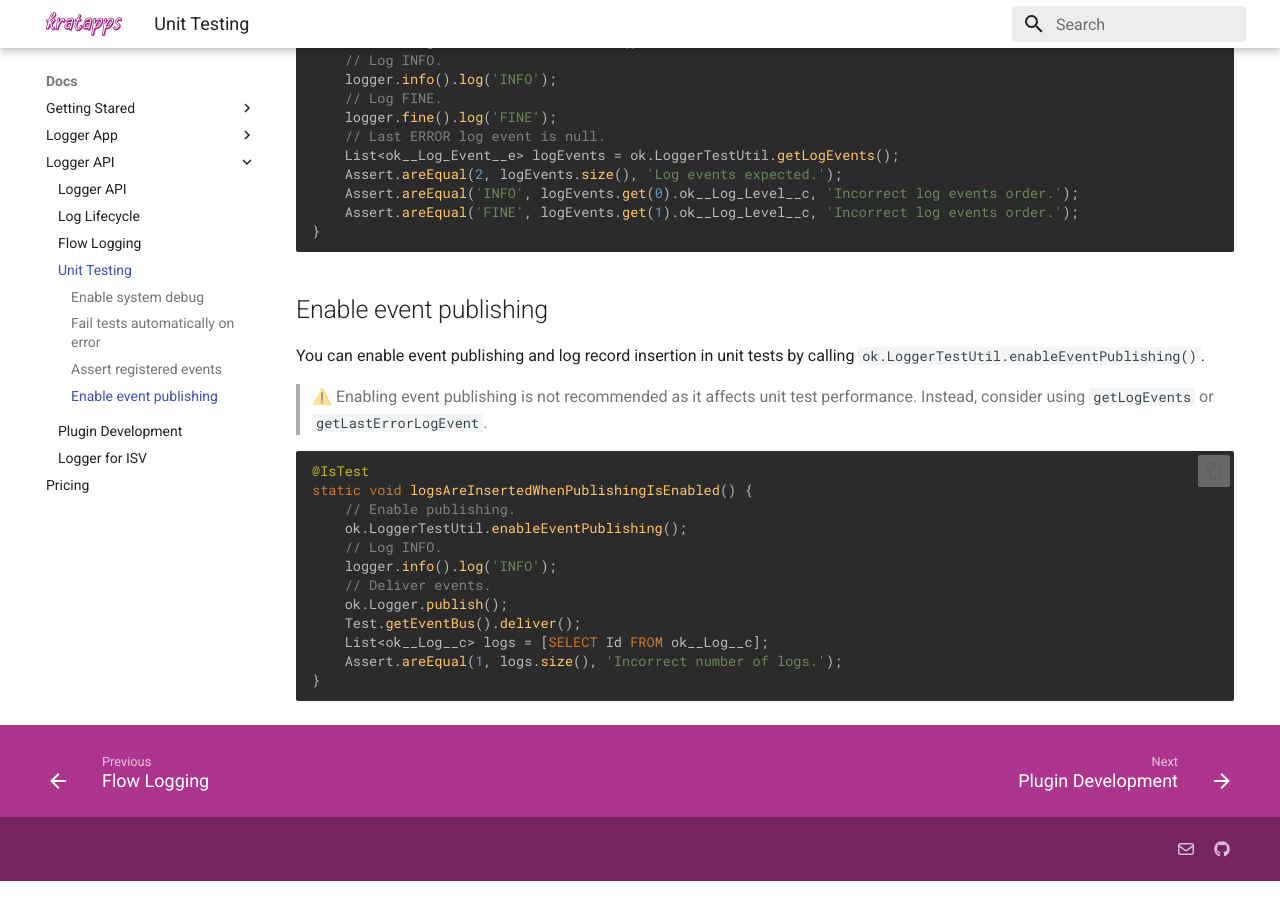
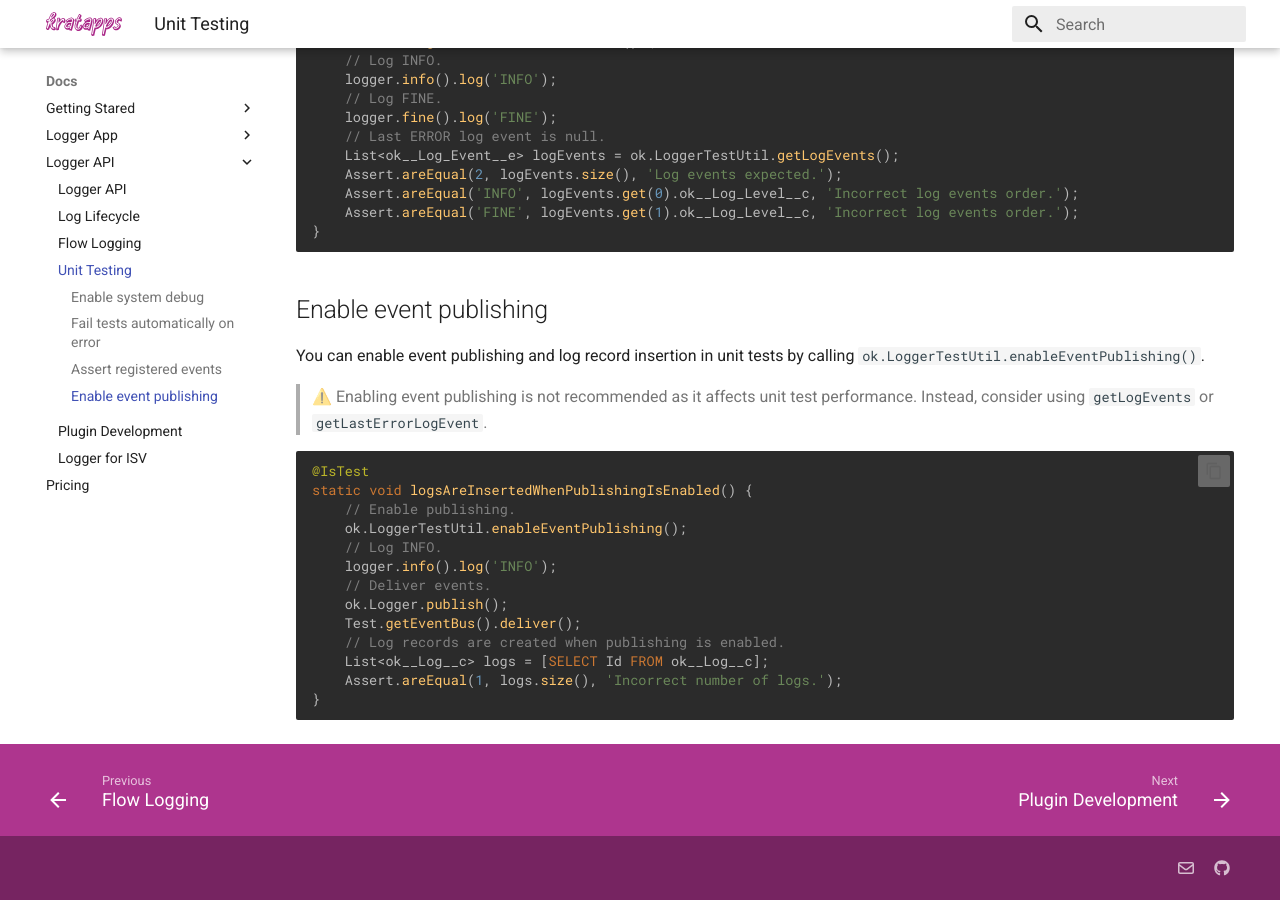
Before and after one commit to kratapps/one-logger-kratapps-com, an MkDocs documentation site: the page built from docs/docs/api/unit-testing.md, in a window 1280 px wide and 900 px high, scrolled down 1997 px. Built offline with MkDocs 1.6.1 and Material for MkDocs 9.7.7, drawn with Linux system fonts in a browser that asks for light colours.

Commit message:
Update unit testing doc.

```diff
--- a/docs/docs/api/unit-testing.md
+++ b/docs/docs/api/unit-testing.md
@@ -119,6 +119,7 @@
     // Deliver events.
     ok.Logger.publish();
     Test.getEventBus().deliver();
+    // Log records are created when publishing is enabled.
     List<ok__Log__c> logs = [SELECT Id FROM ok__Log__c];
     Assert.areEqual(1, logs.size(), 'Incorrect number of logs.');
 }
```
